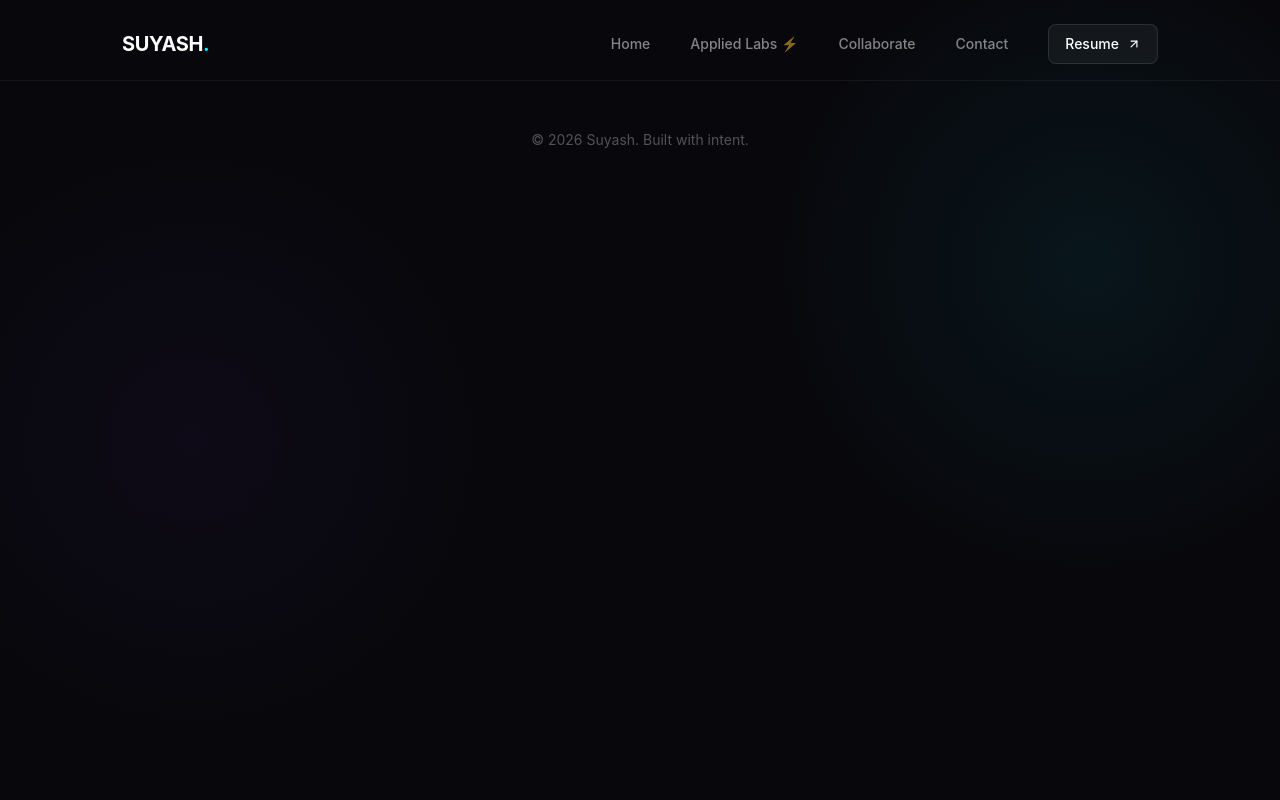
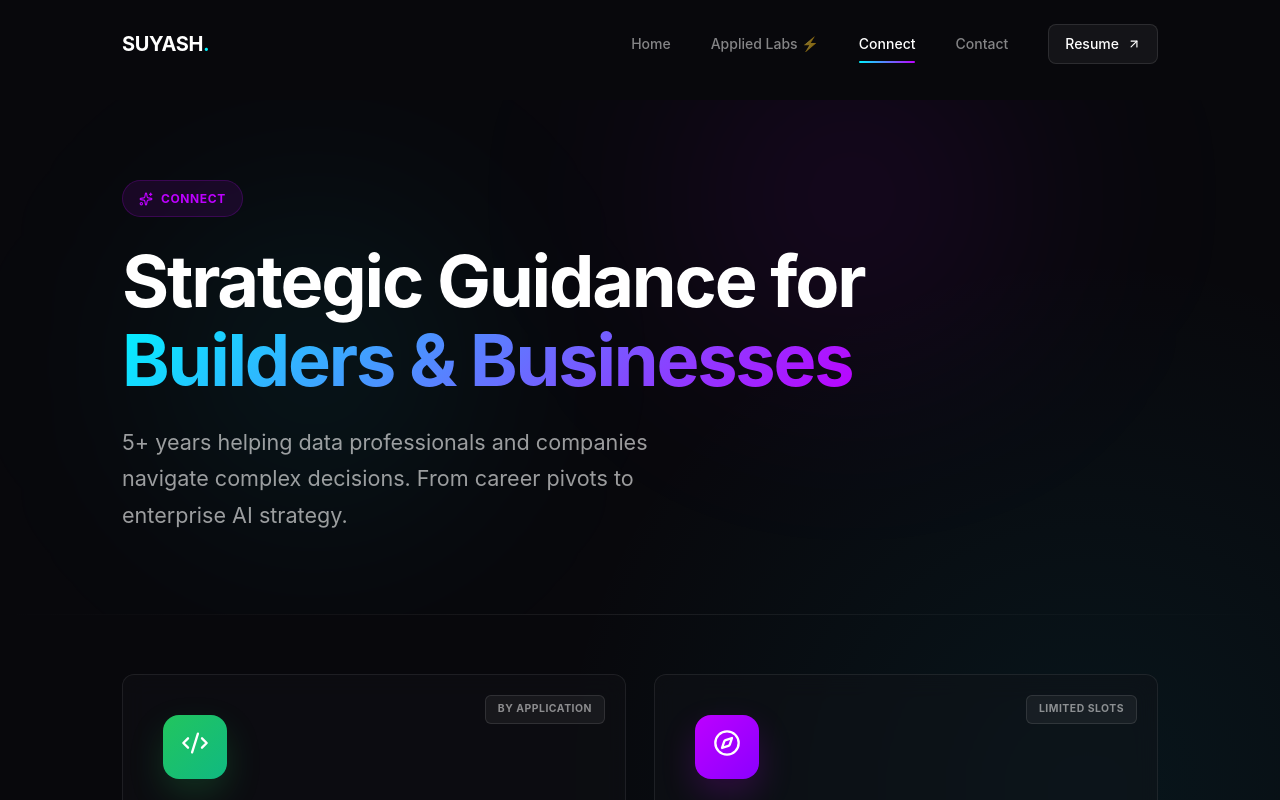
Before and after one commit to justsuyash/justsuyash_portfolio, a React (Vite) app: page /connect in a window 1280 px wide. Shown: the top 800 px of the page. Built offline with nearby package versions, Linux system fonts and the light colour scheme.

Commit message:
refactor: rename Collaborate to Connect

```diff
--- a/src/App.jsx
+++ b/src/App.jsx
@@ -5,7 +5,7 @@ import Navbar from './components/Navbar';
 // Lazy load pages for better performance
 const HomePage = lazy(() => import('./pages/HomePage'));
 const VentureLabPage = lazy(() => import('./pages/VentureLabPage'));
-const CollaboratePage = lazy(() => import('./pages/CollaboratePage'));
+const ConnectPage = lazy(() => import('./pages/ConnectPage'));
 const ContactPage = lazy(() => import('./pages/ContactPage'));
 const LabPage = lazy(() => import('./pages/LabPage'));
 const ExperimentationArchitecturePage = lazy(() => import('./pages/articles/ExperimentationArchitecturePage'));
@@ -47,7 +47,7 @@ function App() {
             <Route path="/" element={<HomePage />} />
             <Route path="/ventures" element={<VentureLabPage />} />
             <Route path="/lab" element={<LabPage />} />
-            <Route path="/collaborate" element={<CollaboratePage />} />
+            <Route path="/connect" element={<ConnectPage />} />
 
             <Route path="/contact" element={<ContactPage />} />
             <Route path="/articles/experimentation-architecture" element={<ExperimentationArchitecturePage />} />
--- a/src/components/Navbar.jsx
+++ b/src/components/Navbar.jsx
@@ -17,7 +17,7 @@ const Navbar = () => {
     const navLinks = [
         { name: 'Home', path: '/' },
         { name: 'Applied Labs ⚡️', path: '/ventures' },
-        { name: 'Collaborate', path: '/collaborate' },
+        { name: 'Connect', path: '/connect' },
         { name: 'Contact', path: '/contact' },
     ];
 
--- a/src/pages/CollaboratePage.jsx
+++ b/src/pages/ConnectPage.jsx
@@ -69,7 +69,7 @@ const testimonials = [
     }
 ];
 
-const CollaboratePage = () => {
+const ConnectPage = () => {
     return (
         <main style={{ paddingTop: '100px' }}>
             {/* Hero Section */}
@@ -116,7 +116,7 @@ const CollaboratePage = () => {
                         }}>
                             <Sparkles size={14} color="#bd00ff" />
                             <span style={{ fontSize: '0.75rem', fontWeight: 700, color: '#bd00ff', textTransform: 'uppercase', letterSpacing: '0.05em' }}>
-                                Collaborate
+                                Connect
                             </span>
                         </div>
 
@@ -358,4 +358,4 @@ const CollaboratePage = () => {
     );
 };
 
-export default CollaboratePage;
+export default ConnectPage;
```
